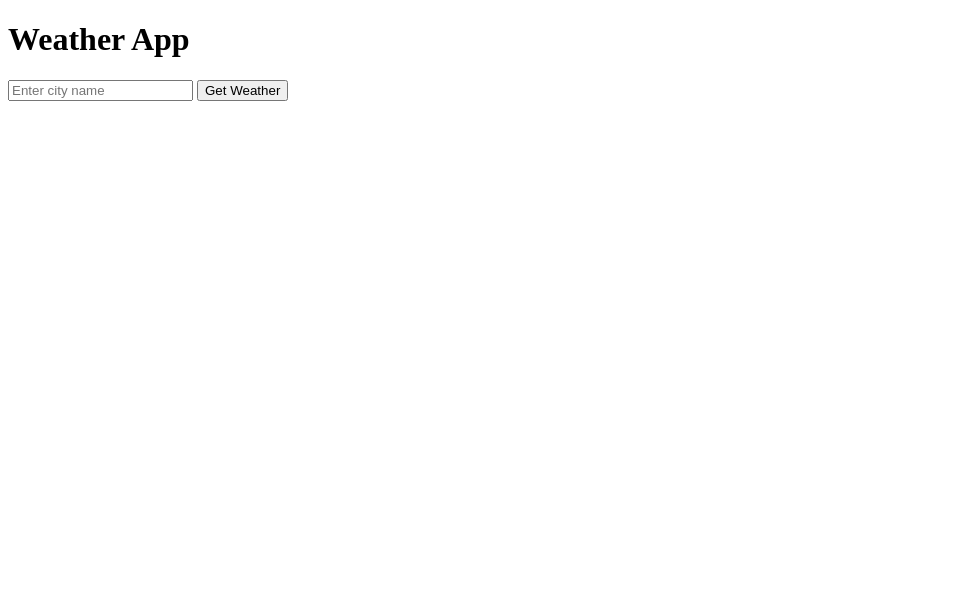
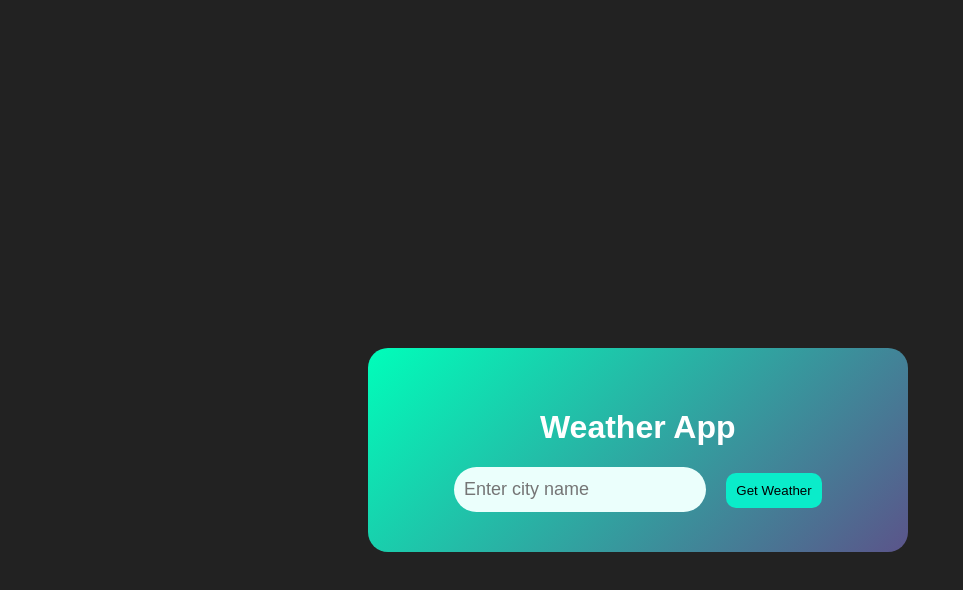
Before and after one commit to kponky/WTF-G5-Repo, a plain HTML site: page index.html in a window 1280 px wide. Shown: the whole page, without its empty margins (0-963 px from the left). Drawn offline with Linux system fonts and the light colour scheme.

Commit message:
style added

```diff
--- a/index.html
+++ b/index.html
@@ -11,7 +11,7 @@
       <h1>Weather App</h1>
       <div class="input-container">
         <input type="text" id="cityInput" placeholder="Enter city name" />
-        <button onclick="getWeather()">Get Weather</button>
+        <button onclick="getWeather()" class="btn">Get Weather</button>
       </div>
       <div id="weatherInfo" class="weather-info"></div>
     </div>
--- a/style.css
+++ b/style.css
@@ -0,0 +1,79 @@
+body {
+    font-family: Arial, sans-serif;
+    margin: 0;
+    padding: 0;
+    display: flex;
+    align-items: center;
+    justify-content: center;
+    height: 100vh;
+    background: #222;
+}
+
+.container {
+    /* text-align: center;
+    background-color: #fff;
+    padding: 20px;
+    border-radius: 8px;
+    box-shadow: 0 0 10px rgba(0, 0, 0, 0.1); */
+
+
+    width: 90%;
+    max-width: 470px;
+    background: linear-gradient(135deg, #00feba, #5b548a);
+    color: #fff;
+    border-radius: 20px;
+    padding: 40px 35px;
+    text-align: center;
+    justify-content: center;
+    margin: 100px auto 0;
+}
+
+.input-container {
+    /* margin-bottom: 20px; */
+    color: black;
+
+}
+
+input {
+    padding: 8px;
+    margin-right: 8px;
+    border: 0;
+    outline: 0;
+    background: #ebfffc;
+    color: rgb(145, 77, 77);
+    padding: 10px 10px;
+    height: 25px;
+    border-radius: 30px;
+    flex: 1;
+    margin-right: 16px;
+    font-size: 18px;
+}
+
+button {
+    /* padding: 8px 12px;
+    background-color: #3498db;
+    color: #fff;
+    border: none;
+    border-radius: 4px;
+    cursor: pointer; */
+
+    border: 0;
+    outline: 0;
+    background: #0aecca;
+    padding: 10px;
+    border-radius: 10px;
+    /* width: 60px; */
+    /* height: 0px; */
+    cursor: pointer;
+
+}
+
+button:hover {
+    background-color: #2980b9;
+}
+
+.weather-info {
+    font-size: 18px;
+    font-weight: bold;
+    color: #333;
+}
```
